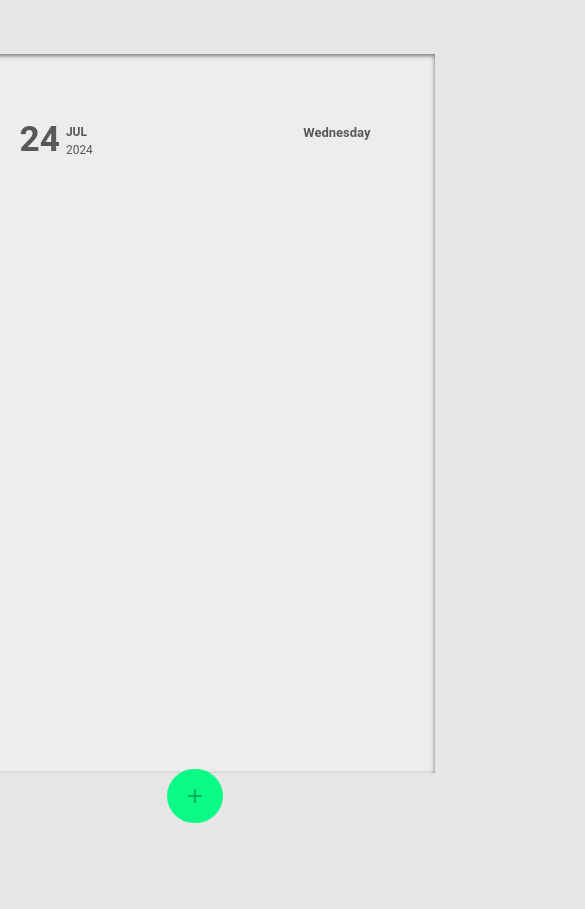
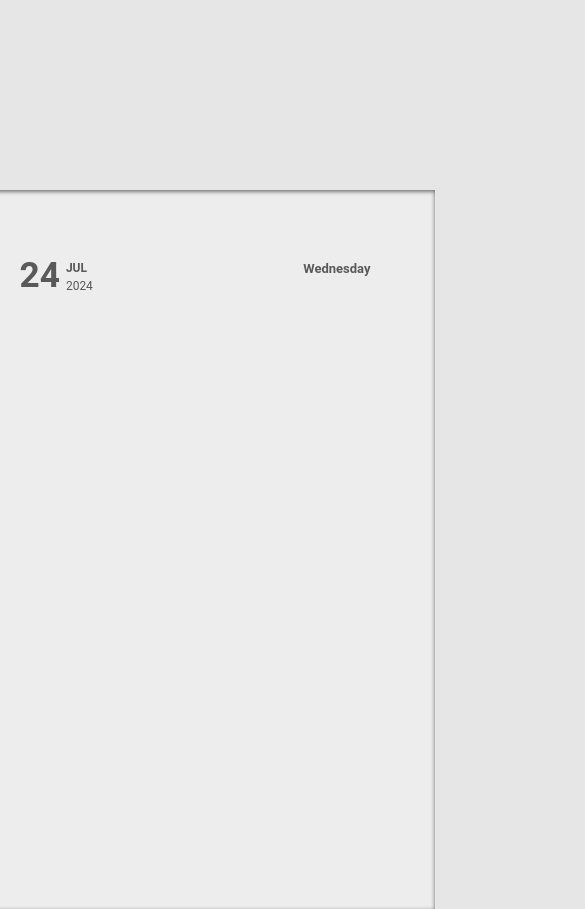
Before and after one commit to Modrakas/TO-DO-LIST, a plain HTML site: page index.html in a window 390 px wide. Shown: the top 909 px of the page, 585 px wide, since content can reach past the window. Before the commit the page ends 853 px from the top, so only its background shows below. Drawn offline with nearby package versions, Linux system fonts and the light colour scheme.

Commit message:
changed margin on mobile

```diff
--- a/style.css
+++ b/style.css
@@ -206,7 +206,7 @@ input {
 @media screen and (max-width: 768px) {
   .todo__container {
     width: 60vw;
-    margin: 2em;
+    margin: 10em;
   }
 
   .date__container,
@@ -226,7 +226,7 @@ input {
 @media screen and (max-width: 480px) {
   .todo__container {
     width: 90vw;
-    margin: 1.5em;
+    margin: 10em;
   }
 
   .date__container,
```
